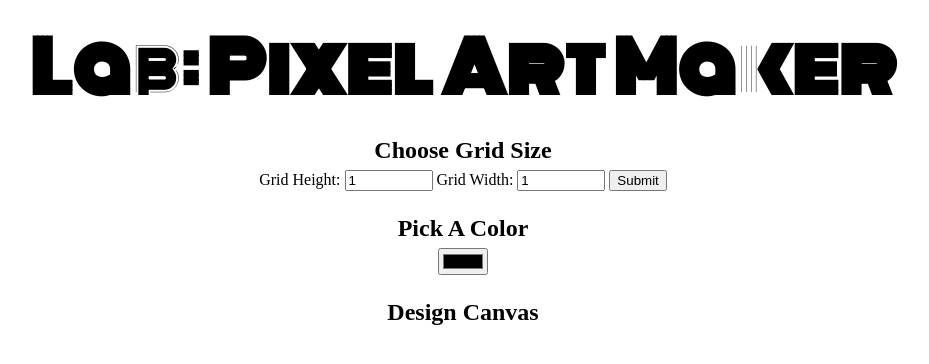
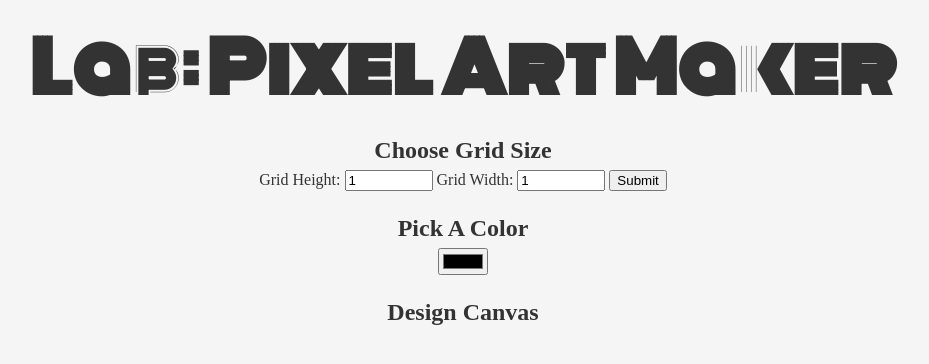
Before and after one commit to vangjunjun/project-pixel-art-maker, a plain HTML site: page index.html in a window 1280 px wide. Shown: the whole page, without its empty margins (177-1106 px from the left). Drawn offline with nearby package versions, Linux system fonts and the light colour scheme.

Commit message:
Change the color&background-color

```diff
--- a/styles.css
+++ b/styles.css
@@ -1,5 +1,7 @@
 body {
     text-align: center;
+    color: #333;
+    background-color: #f5f5f5;
 }
 
 h1 {
```
